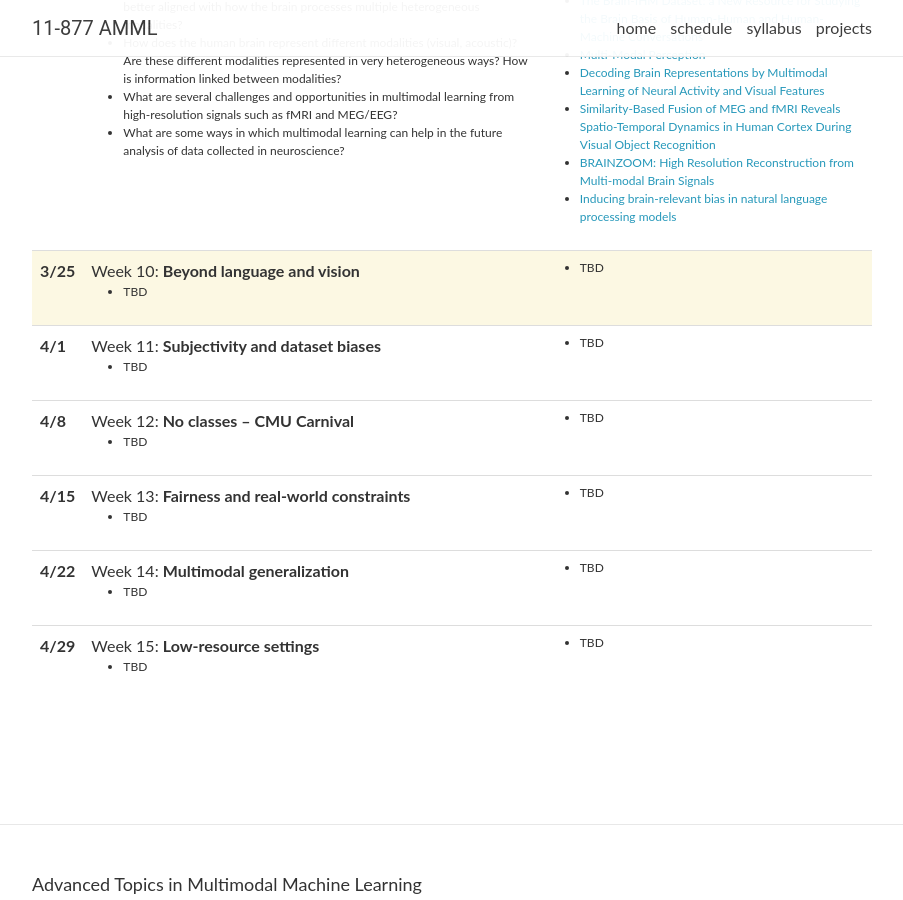
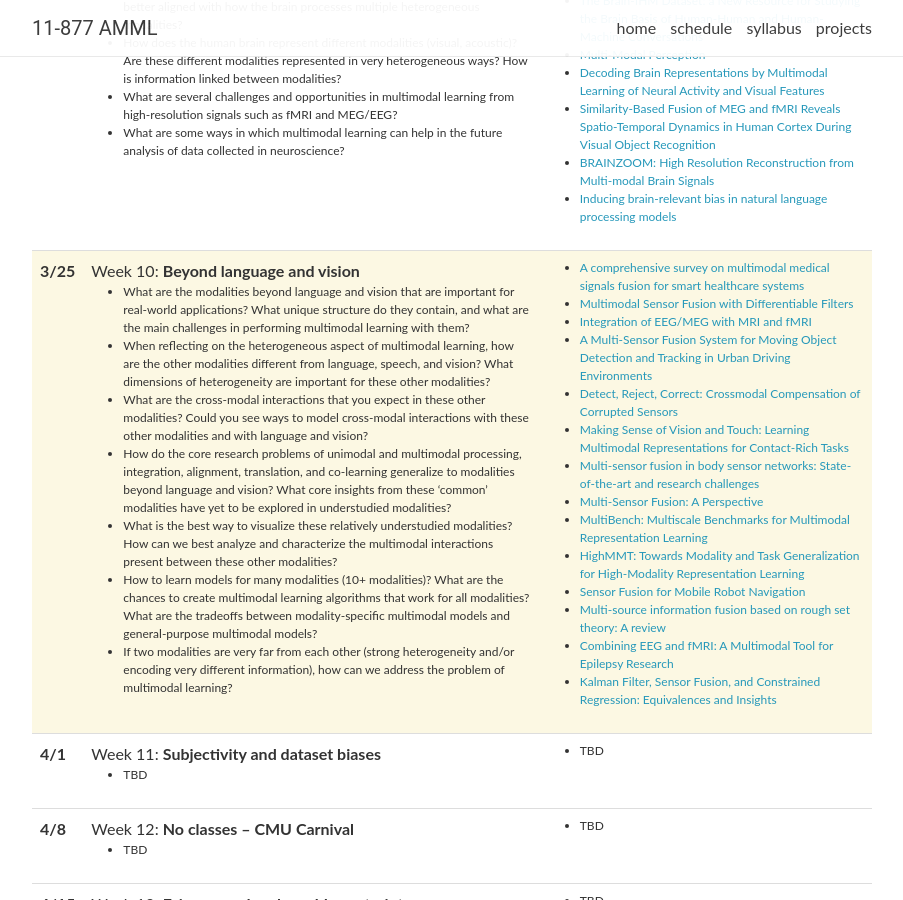
Before and after one commit to CMU-MultiComp-Lab/adv-mmml-course, a Jekyll site: the page built from _pages/schedule.md, in a window 1280 px wide and 900 px high, scrolled down 2664 px. Shown: the whole window, without its empty margins (188-1091 px from the left). Built offline with Jekyll 4.4.1, drawn with Linux system fonts in a browser that asks for light colours; nearby versions of some CDN libraries; comment, search, counter and statistics services are not loaded.

Commit message:
Update lectures.yml

```diff
--- a/_data/lectures.yml
+++ b/_data/lectures.yml
@@ -158,10 +158,29 @@
 - date: 3/25
   title: >
     Week 10: <strong>Beyond language and vision</strong>
-  slides:
   topics:
-    - TBD
-  readings: TBD
+    - What are the modalities beyond language and vision that are important for real-world applications? What unique structure do they contain, and what are the main challenges in performing multimodal learning with them? <br/>
+    - When reflecting on the heterogeneous aspect of multimodal learning, how are the other modalities different from language, speech, and vision? What dimensions of heterogeneity are important for these other modalities? <br/>
+    - What are the cross-modal interactions that you expect in these other modalities? Could you see ways to model cross-modal interactions with these other modalities and with language and vision? <br/>
+    - How do the core research problems of unimodal and multimodal processing, integration, alignment, translation, and co-learning generalize to modalities beyond language and vision? What core insights from these ‘common’ modalities have yet to be explored in understudied modalities? <br/>
+    - What is the best way to visualize these relatively understudied modalities? How can we best analyze and characterize the multimodal interactions present between these other modalities? <br/>
+    - How to learn models for many modalities (10+ modalities)? What are the chances to create multimodal learning algorithms that work for all modalities? What are the tradeoffs between modality-specific multimodal models and general-purpose multimodal models? <br/>
+    - If two modalities are very far from each other (strong heterogeneity and/or encoding very different information), how can we address the problem of multimodal learning? <br/>
+  readings:
+    - <a href="https://www.sciencedirect.com/science/article/pii/S1566253521001330">A comprehensive survey on multimodal medical signals fusion for smart healthcare systems</a> <br/>
+    - <a href="https://ieeexplore.ieee.org/stamp/stamp.jsp?arnumber=9341579&tag=1">Multimodal Sensor Fusion with Differentiable Filters</a> <br/>
+    - <a href="https://ieeexplore.ieee.org/stamp/stamp.jsp?arnumber=1657787">Integration of EEG/MEG with MRI and fMRI</a> <br/>
+    - <a href="https://ieeexplore.ieee.org/stamp/stamp.jsp?arnumber=6907100">A Multi-Sensor Fusion System for Moving Object Detection and Tracking in Urban Driving Environments</a> <br/>
+    - <a href="https://ieeexplore.ieee.org/stamp/stamp.jsp?arnumber=9561847">Detect, Reject, Correct&#58; Crossmodal Compensation of Corrupted Sensors</a> <br/>
+    - <a href="https://arxiv.org/abs/1907.13098">Making Sense of Vision and Touch&#58; Learning Multimodal Representations for Contact-Rich Tasks</a> <br/>
+    - <a href="https://www.sciencedirect.com/science/article/pii/S156625351630077X">Multi-sensor fusion in body sensor networks&#58; State-of-the-art and research challenges</a> <br/>
+    - <a href="https://ieeexplore.ieee.org/stamp/stamp.jsp?arnumber=126184">Multi-Sensor Fusion&#58; A Perspective</a> <br/>
+    - <a href="https://arxiv.org/abs/2107.07502">MultiBench&#58; Multiscale Benchmarks for Multimodal Representation Learning</a> <br/>
+    - <a href="https://arxiv.org/abs/2203.01311">HighMMT&#58; Towards Modality and Task Generalization for High-Modality Representation Learning</a> <br/>
+    - <a href="https://ieeexplore.ieee.org/stamp/stamp.jsp?arnumber=554212">Sensor Fusion for Mobile Robot Navigation</a> <br/>
+    - <a href="https://www.sciencedirect.com/science/article/pii/S1566253520304085">Multi-source information fusion based on rough set theory&#58; A review</a> <br/>
+    - <a href="https://onlinelibrary.wiley.com/doi/pdfdirect/10.1002/jmri.20577">Combining EEG and fMRI&#58; A Multimodal Tool for Epilepsy Research</a> <br/>
+    - <a href="https://arxiv.org/abs/1905.11436">Kalman Filter, Sensor Fusion, and Constrained Regression&#58; Equivalences and Insights</a> <br/>
 
 - date: 4/1
   title: >
```
